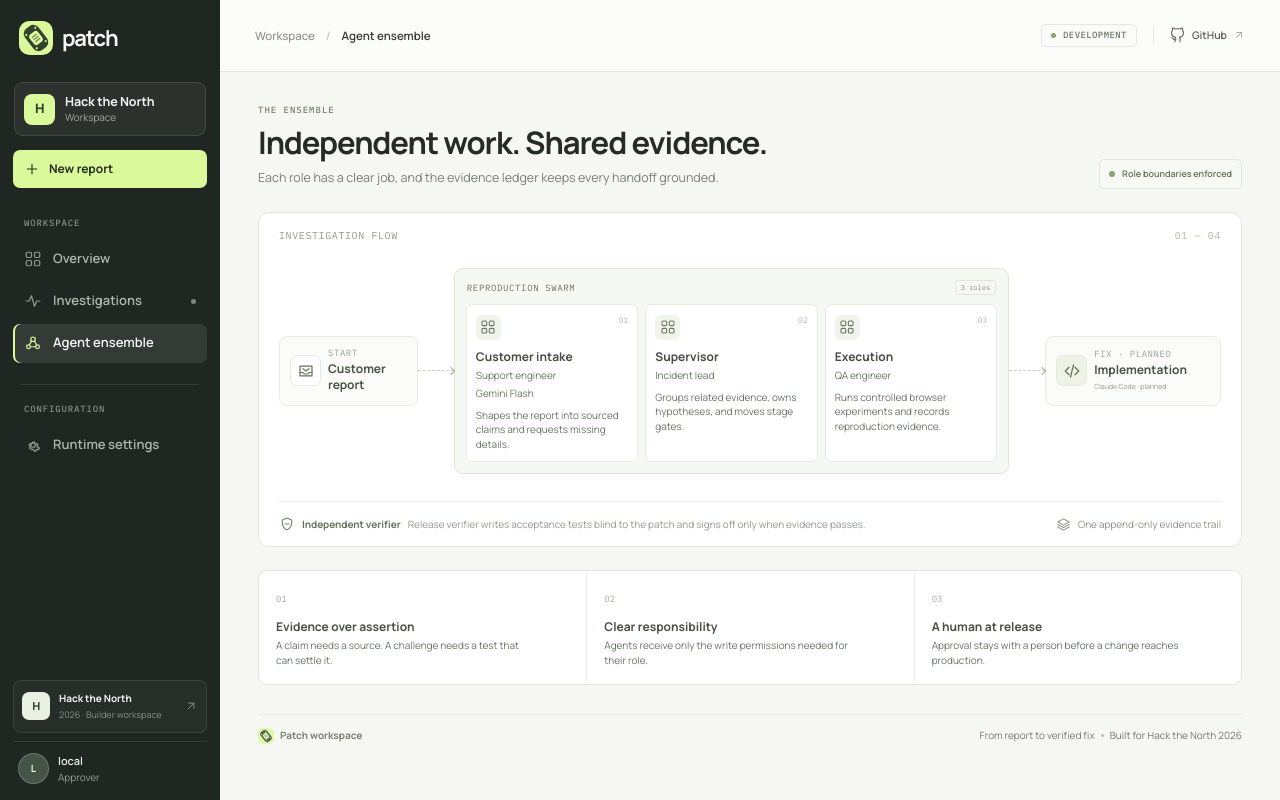
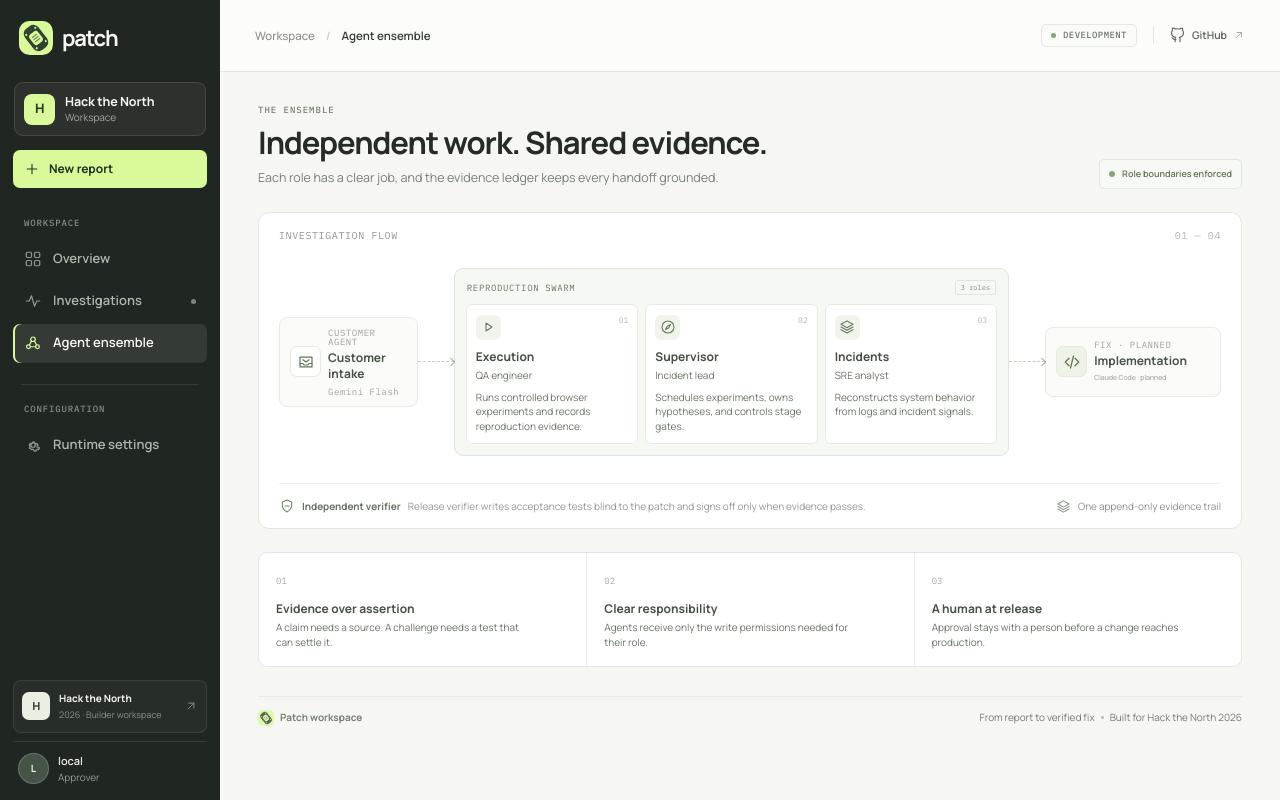
Before and after one commit to Maplesyxy/Patch_Htn26, a Next.js app in the folder repro-console/: page / in a window 1280 px wide. Both pictures are taken after a click on the button "Explore the ensemble". Built offline with nearby package versions, Linux system fonts and the light colour scheme.

Commit message:
Align ensemble overview and document verified setup

```diff
--- a/repro-console/app/page.js
+++ b/repro-console/app/page.js
@@ -301,9 +301,9 @@ function Overview({ runs, loading, onStart, starting, filter, onFilter, search,
 
 function AgentsView() {
   const roles = [
-    ["support", "Customer intake", "Support engineer", "Shapes the report into sourced claims and requests missing details.", "Gemini Flash"],
-    ["sre", "Supervisor", "Incident lead", "Groups related evidence, owns hypotheses, and moves stage gates."],
-    ["execution", "Execution", "QA engineer", "Runs controlled browser experiments and records reproduction evidence."],
+    ["play", "Execution", "QA engineer", "Runs controlled browser experiments and records reproduction evidence."],
+    ["compass", "Supervisor", "Incident lead", "Schedules experiments, owns hypotheses, and controls stage gates."],
+    ["layers", "Incidents", "SRE analyst", "Reconstructs system behavior from logs and incident signals."],
   ];
   return (
     <>
@@ -315,17 +315,17 @@ function AgentsView() {
         <div className="patch-architecture-flow">
           <div className="patch-architecture-entry">
             <span className="patch-architecture-icon"><PatchIcon name="inbox" size={18} /></span>
-            <span><small>START</small><strong>Customer report</strong></span>
+            <span><small>CUSTOMER AGENT</small><strong>Customer intake</strong><small>Gemini Flash</small></span>
           </div>
           <span className="patch-architecture-connector"><i /></span>
           <div className="patch-architecture-team">
             <div className="patch-architecture-team-head"><span>REPRODUCTION SWARM</span><span>3 roles</span></div>
             <div className="patch-architecture-role-grid">
-              {roles.map(([icon, title, role, desc, model], i) => (
+              {roles.map(([icon, title, role, desc], i) => (
                 <article className="patch-architecture-role" key={role}>
                   <span className="patch-role-index">0{i + 1}</span>
                   <span className="patch-role-icon"><PatchIcon name={icon} size={16} /></span>
-                  <strong>{title}</strong><small>{role}</small>{model ? <em>{model}</em> : null}<p>{desc}</p>
+                  <strong>{title}</strong><small>{role}</small><p>{desc}</p>
                 </article>
               ))}
             </div>
@@ -392,7 +392,7 @@ function SettingsView({ me }) {
       <section className="patch-settings-help">
         <span className="patch-settings-help-icon"><PatchIcon name="book" size={17} /></span>
         <span><strong>Setting up the Repro runtime?</strong><small>Read the deployment guide for ingest tokens, worker setup, and the simulated replay.</small></span>
-        <a href="https://github.com/Maplesyxy/Patch_Htn26#deploy" target="_blank" rel="noreferrer">Open setup guide <PatchIcon name="arrowUpRight" size={14} /></a>
+        <a href="https://github.com/Maplesyxy/Patch_Htn26/blob/main/repro-console/README.md#deploy" target="_blank" rel="noreferrer">Open setup guide <PatchIcon name="arrowUpRight" size={14} /></a>
       </section>
     </>
   );
```
Also changed, not shown: 2 other files (tests, documents, lock files or other folders).
